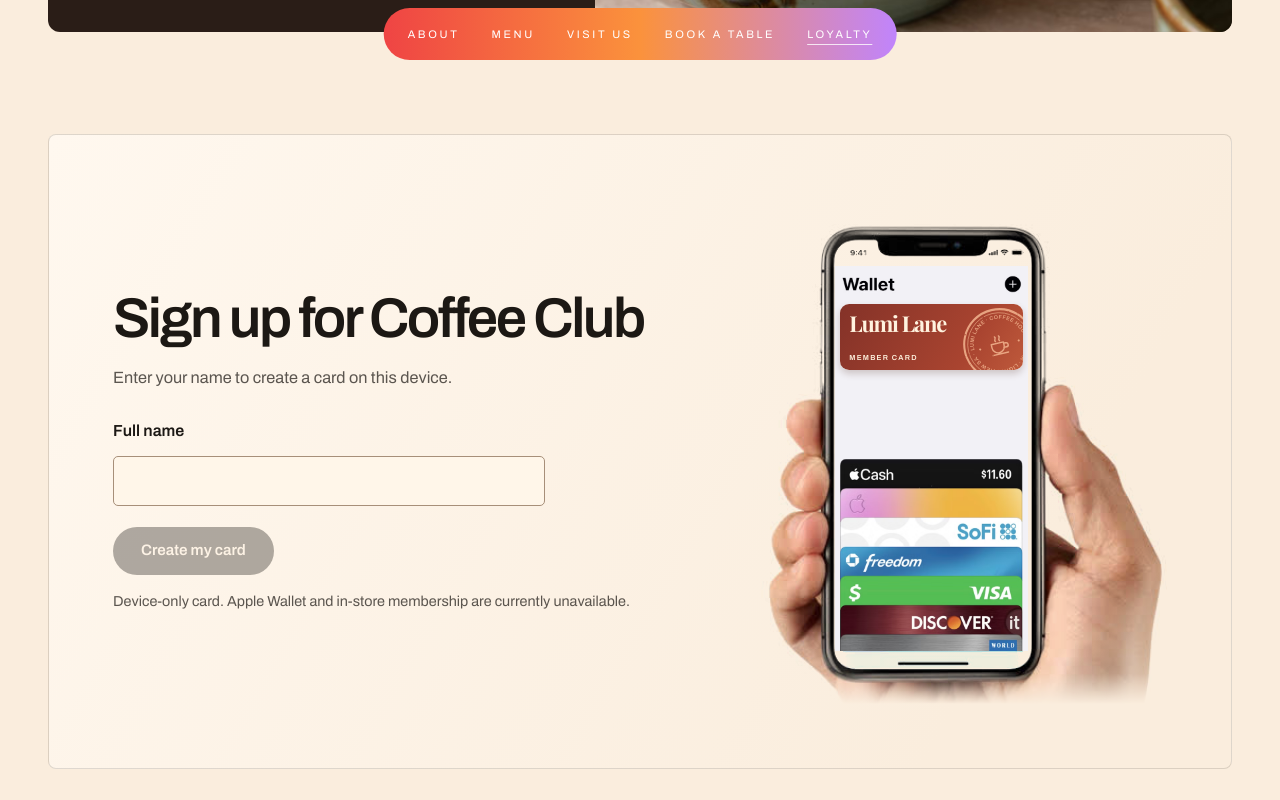
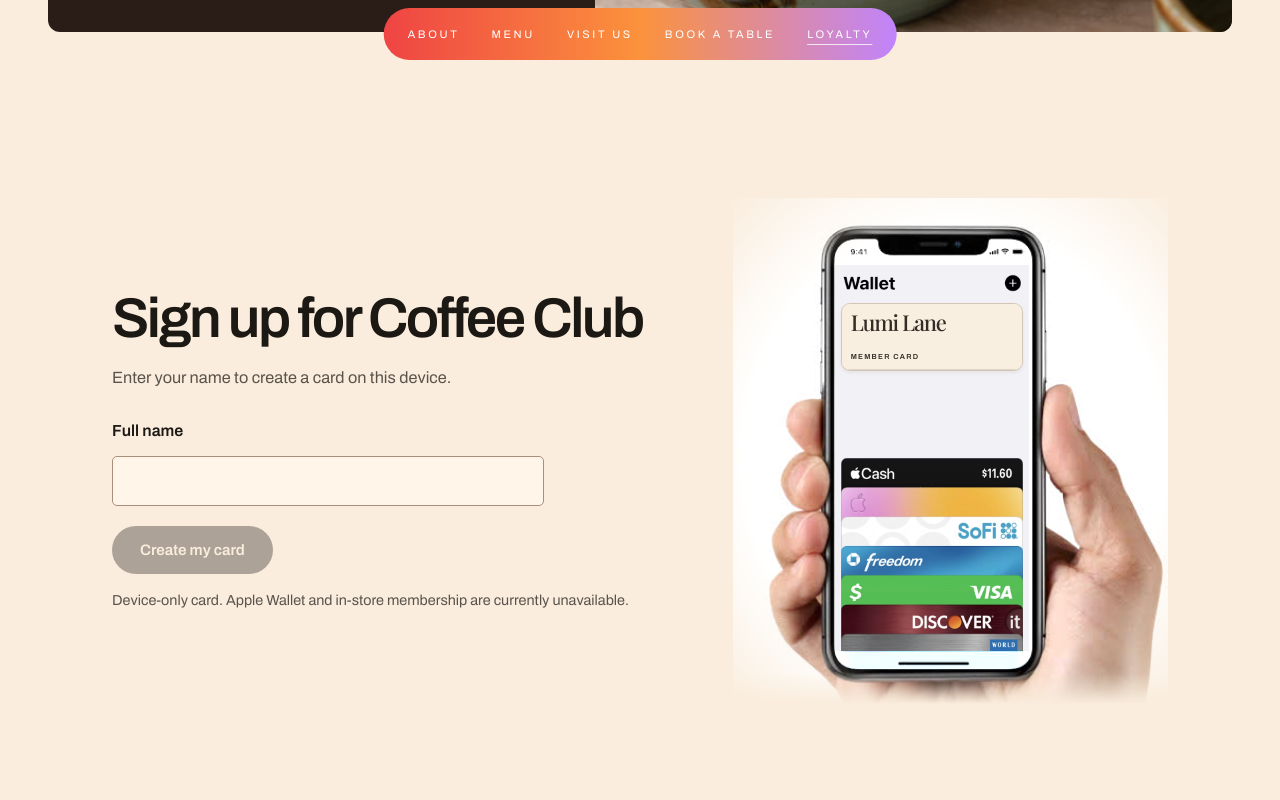
Before and after one commit to sme360dev-max/lumi-lane, a Next.js app in the folder website/: page /loyalty in a window 1280 px wide. Shown: the part 700-1500 px from the top of the page. Built offline with nearby package versions, Linux system fonts and the light colour scheme.

Commit message:
Simplify the device pass and show Wallet availability

```diff
--- a/website/src/features/loyalty/Loyalty.module.css
+++ b/website/src/features/loyalty/Loyalty.module.css
@@ -659,9 +659,7 @@
   overflow: clip;
   margin: clamp(5rem, 8vw, 8rem) auto 0;
   padding: clamp(1.25rem, 5vw, 4.5rem);
-  border: 1px solid var(--rule);
-  border-radius: 8px;
-  background: linear-gradient(120deg, #fff8ef, var(--shell) 80%);
+  background: transparent;
 }
 @media (min-width: 768px) {
   .membership {
@@ -691,6 +689,16 @@
 .joinForm button {
   justify-self: start;
   margin-top: 0.5rem;
+}
+.walletButton {
+  display: block;
+  margin-top: 1.5rem;
+  padding: .7rem 1.1rem;
+  border-radius: .55rem;
+  background: #423d37;
+  color: white;
+  font: 500 .95rem/1.4 var(--sans);
+  cursor: not-allowed;
 }
 .memberNote {
   margin: 1rem 0 0;
@@ -748,9 +756,10 @@
   width: 100%;
   overflow: hidden;
   border-radius: 5cqi;
-  background: #fffaf1;
+  background: #f8efe1;
   color: #381d18;
-  box-shadow: 0 2cqi 4cqi #49261938;
+  border: 1px solid #d4c6b6;
+  box-shadow: 0 1cqi 2cqi #36291b12;
 }
 .passFace {
   position: relative;
@@ -759,22 +768,15 @@
   min-height: 36cqi;
   overflow: hidden;
   padding: 4cqi 5cqi;
-  background: linear-gradient(120deg, #843228, #a94430 70%, #be593b);
-  color: #fff3df;
+  background: #f8efe1;
+  color: #352c26;
+  border-bottom: 1px solid #dfd4c5;
 }
 .passBrand {
   position: relative;
   z-index: 1;
-  font: 600 12cqi/1.05 var(--serif);
+  font: 500 12cqi/1.05 var(--serif);
   letter-spacing: -.055em;
-}
-.passSeal {
-  position: absolute;
-  width: 42%;
-  right: -8%;
-  bottom: -20%;
-  color: #f4b792;
-  transform: rotate(-16deg);
 }
 .passLabel {
   font: 600 4cqi/1.2 var(--sans);
--- a/website/src/features/loyalty/Membership.tsx
+++ b/website/src/features/loyalty/Membership.tsx
@@ -1,6 +1,5 @@
 'use client';
 
-import { InkStamp } from '@/components/brand/InkStamp';
 import JsBarcode from 'jsbarcode';
 import { useEffect, useRef, useState, type FormEvent } from 'react';
 import styles from './Loyalty.module.css';
@@ -123,7 +122,12 @@ export function Membership() {
             {error && <p role="alert">{error}</p>}
           </form>
         )}
-        <p className={styles.memberNote}>
+        {card && (
+          <button type="button" disabled aria-describedby="wallet-availability" className={styles.walletButton}>
+            Add to Apple Wallet
+          </button>
+        )}
+        <p id="wallet-availability" className={styles.memberNote}>
           Device-only card. Apple Wallet and in-store membership are currently unavailable.
         </p>
       </div>
@@ -133,7 +137,6 @@ export function Membership() {
           <div ref={pass} className={styles.memberPass} aria-live="polite">
             <div className={styles.passFace}>
               <p className={styles.passBrand}>Lumi Lane</p>
-              <InkStamp id="device-pass-seal" className={styles.passSeal} />
               <p className={styles.passLabel}>Member card</p>
             </div>
             {card && (
```
